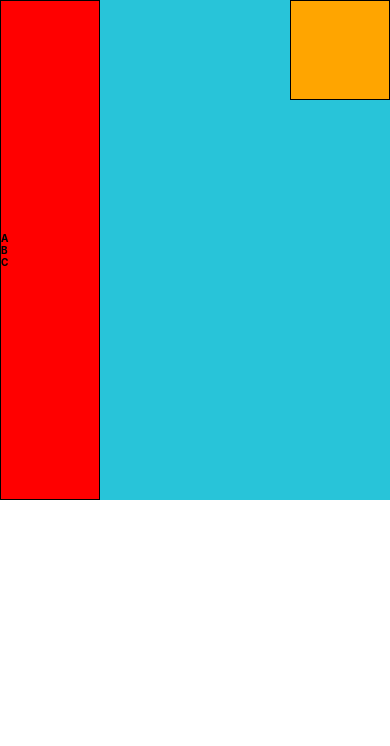
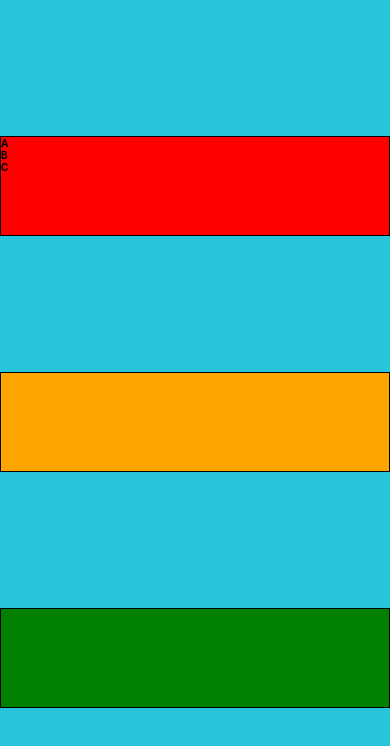
Before and after one commit to grupoudea/number-counter-app, a React Native app: screen / in a window 390 px wide. Shown: the top 746 px of the page. Built offline with nearby package versions, Linux system fonts and the light colour scheme.

Commit message:
se documenta justify-content, main y cross axis, flex, flex direction

```diff
--- a/src/screens/PositionScreen.tsx
+++ b/src/screens/PositionScreen.tsx
@@ -10,6 +10,7 @@ const PositionScreen = () => {
             <Text style={styles.title}>C</Text>
         </View>
         <View style={styles.cajaNaranja}></View>
+        <View style={styles.cajaVerde}></View>
 
     </View>
   )
@@ -17,31 +18,29 @@ const PositionScreen = () => {
 
 const styles = StyleSheet.create({
     container: {
-        //flex: 1,
+        flex: 1,
         height: 500,
         backgroundColor: '#28c4d9',
-        //justifyContent: 'center',
+        justifyContent: 'space-evenly',
         //alignItems: 'center',
     },
     cajaRoja: {
-        width: 100,
+        width: '100%',
         height: 100,
         backgroundColor: 'red',
         borderWidth: 1,
-        flex: 1,
-        justifyContent: 'center',
-
-
     },
     cajaNaranja: {
-        width: 100,
+        width:  '100%',
         height: 100,
         backgroundColor: 'orange',
         borderWidth: 1,
-        position: 'absolute',
-        right: 0
-
-
+    },
+    cajaVerde: {
+        width:  '100%',
+        height: 100,
+        backgroundColor: 'green',
+        borderWidth: 1,
     },
     title: {
         fontWeight: 'bold',
```
Also changed, not shown: 4 other files (tests, documents, lock files or other folders).
